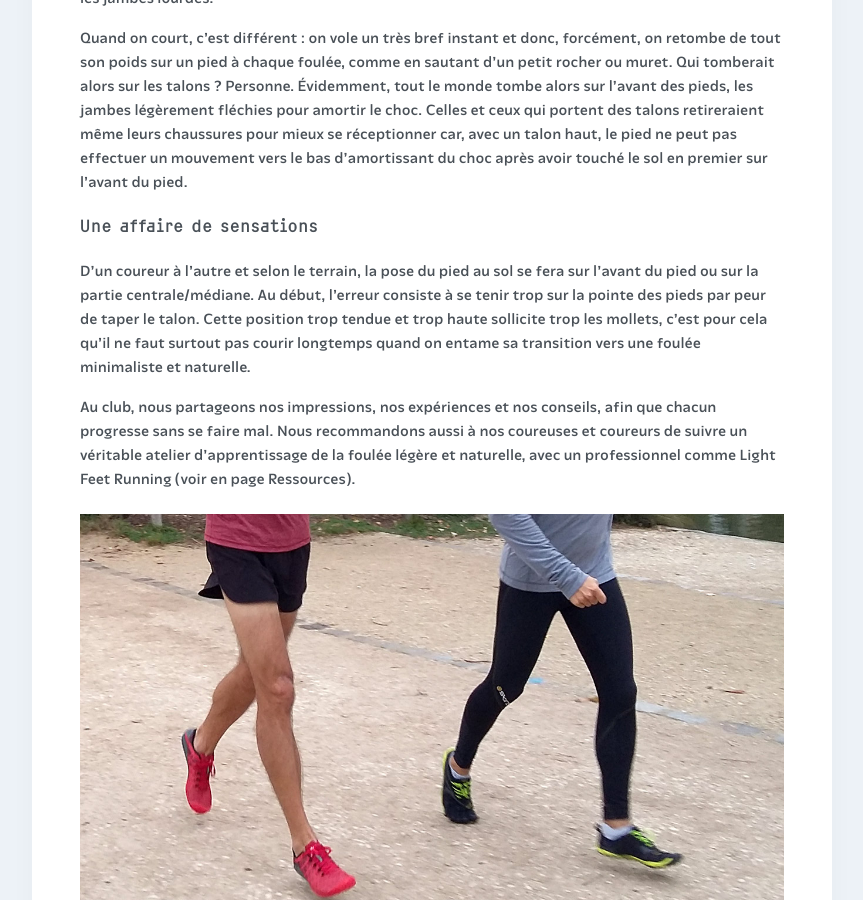
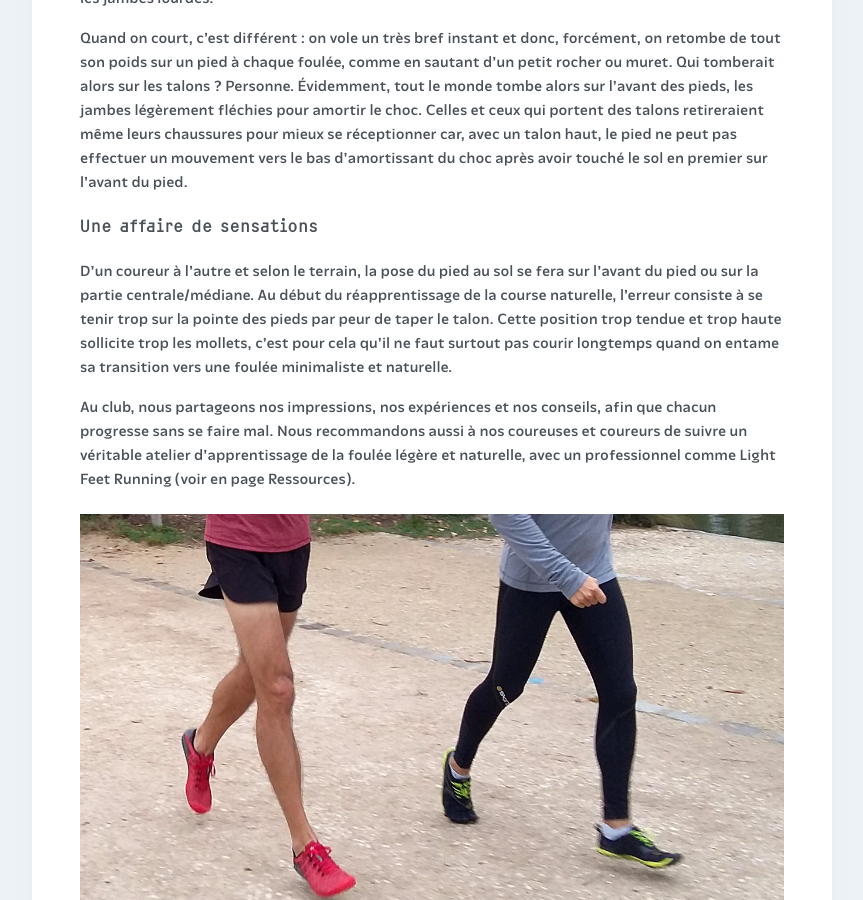
Before and after one commit to courirpaleo/courirpaleo.github.io, a Jekyll site: the page built from _pages-secondary/foulee-naturelle.md, in a window 1280 px wide and 900 px high, scrolled down 1126 px. Shown: the whole window, without its empty margins (208-1071 px from the left). Built offline with Jekyll 4.4.1, drawn with Linux system fonts in a browser that asks for light colours; some web fonts are replaced.

Commit message:
Update foulee-naturelle.md

```diff
--- a/_pages-secondary/foulee-naturelle.md
+++ b/_pages-secondary/foulee-naturelle.md
@@ -16,7 +16,7 @@
 Quand on court, c'est différent : on vole un très bref instant et donc, forcément, on retombe de tout son poids sur un pied à chaque foulée, comme en sautant d'un petit rocher ou muret. Qui tomberait alors sur les talons ? Personne. Évidemment, tout le monde tombe alors sur l'avant des pieds, les jambes légèrement fléchies pour amortir le choc. Celles et ceux qui portent des talons retireraient même leurs chaussures pour mieux se réceptionner car, avec un talon haut, le pied ne peut pas effectuer un mouvement vers le bas d'amortissant du choc après avoir touché le sol en premier sur l'avant du pied.
 
 ### Une affaire de sensations
-D'un coureur à l'autre et selon le terrain, la pose du pied au sol se fera sur l'avant du pied ou sur la partie centrale/médiane. Au début, l'erreur consiste à se tenir trop sur la pointe des pieds par peur de taper le talon. Cette position trop tendue et trop haute sollicite trop les mollets, c'est pour cela qu'il ne faut surtout pas courir longtemps quand on entame sa transition vers une foulée minimaliste et naturelle.
+D'un coureur à l'autre et selon le terrain, la pose du pied au sol se fera sur l'avant du pied ou sur la partie centrale/médiane. Au début du réapprentissage de la course naturelle, l'erreur consiste à se tenir trop sur la pointe des pieds par peur de taper le talon. Cette position trop tendue et trop haute sollicite trop les mollets, c'est pour cela qu'il ne faut surtout pas courir longtemps quand on entame sa transition vers une foulée minimaliste et naturelle.
 
 Au club, nous partageons nos impressions, nos expériences et nos conseils, afin que chacun progresse sans se faire mal. Nous recommandons aussi à nos coureuses et coureurs de suivre un véritable atelier d'apprentissage de la foulée légère et naturelle, avec un professionnel comme Light Feet Running (voir en page Ressources).
 
```
